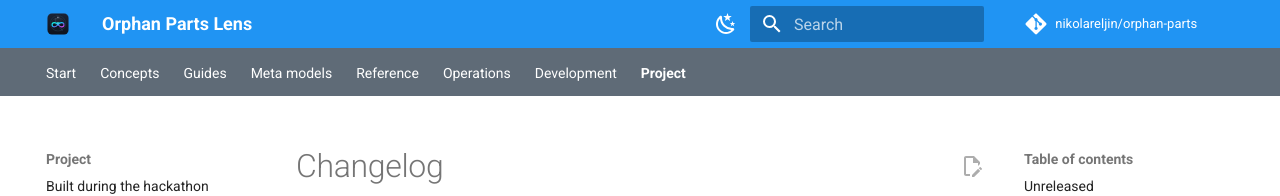
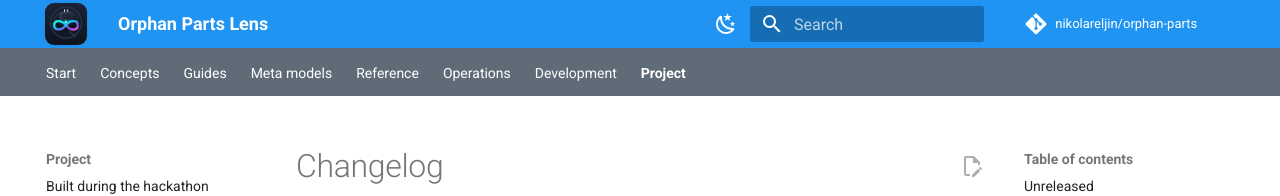
Before and after one commit to nikolareljin/orphan-parts, an MkDocs documentation site: the page built from docs/project/changelog.md, in a window 1280 px wide and 1400 px high. Shown: the top 196 px of the window. Built offline with MkDocs 1.6.1 and Material for MkDocs 9.7.7, drawn with Linux system fonts in a browser that asks for light colours; comment, search, counter and statistics services are not loaded; some of the changed text lies outside the part shown.

Commit message:
fix(docs): the header logo fills the header's full height

```diff
--- a/CHANGELOG.md
+++ b/CHANGELOG.md
@@ -24,7 +24,7 @@ All notable changes to Orphan Parts Lens. Versions follow SemVer.
 - `.env.example` lists every name the hosted deploy and the planned second model route use (Modal, Cloudflare, the host's key, code, cap and mode; Baseten and Fireworks), with empty values and where to get each; `./dev deploy hosted` reads them from `.env` when the shell does not set them.
 
 ### Changed
-- The docs site's tabs bar under the header is a mid gray in both schemes instead of the palette's light blue: all tab labels stay fully opaque white, with the active page in bold and an underline on hover or keyboard focus, so inactive tabs remain readable too.
+- The docs site's tabs bar under the header is a mid gray in both schemes instead of the palette's light blue: all tab labels stay fully opaque white, with the active page in bold and an underline on hover or keyboard focus, so inactive tabs remain readable too; the logo in the header fills the header's full height.
 - The docs site tells the story: how it fits together (one clickable diagram and two paths through the demo set), lessons learned, next steps (the roadmap folded into it) and the pitch.
 ### Added
 - A picture of what an item could become: *What it could look like* on the item dialog, under the photos, with a field for the use and **Draw it**; Muse Image draws it only on that click (`POST /api/items/{id}/picture`), from the item's type, accepted values (never a private one such as a serial number, MAC or IMEI), condition and faults; kept beside the photos as `picture-<n>.jpg` and never counted as one, served by `GET /api/items/{id}/pictures/{n}`, captioned as drawn and never evidence, charged in the ledger per image; the demo visitor sees the pictures of public items and is refused a new one. Off unless `PICTURE_ENABLED` is set; the stub `images-generations/picture.json` answers fixture mode.
--- a/docs/assets/extra.css
+++ b/docs/assets/extra.css
@@ -23,3 +23,14 @@
   text-decoration: underline;
   text-underline-offset: 0.3em;
 }
+
+/* The logo in the header fills the header's full height (2.4rem) instead of 1.2rem. */
+.md-header__button.md-logo {
+  padding: 0 0.2rem;
+  margin: 0 0.2rem;
+}
+
+.md-header__button.md-logo img,
+.md-header__button.md-logo svg {
+  height: 2.4rem;
+}
```
